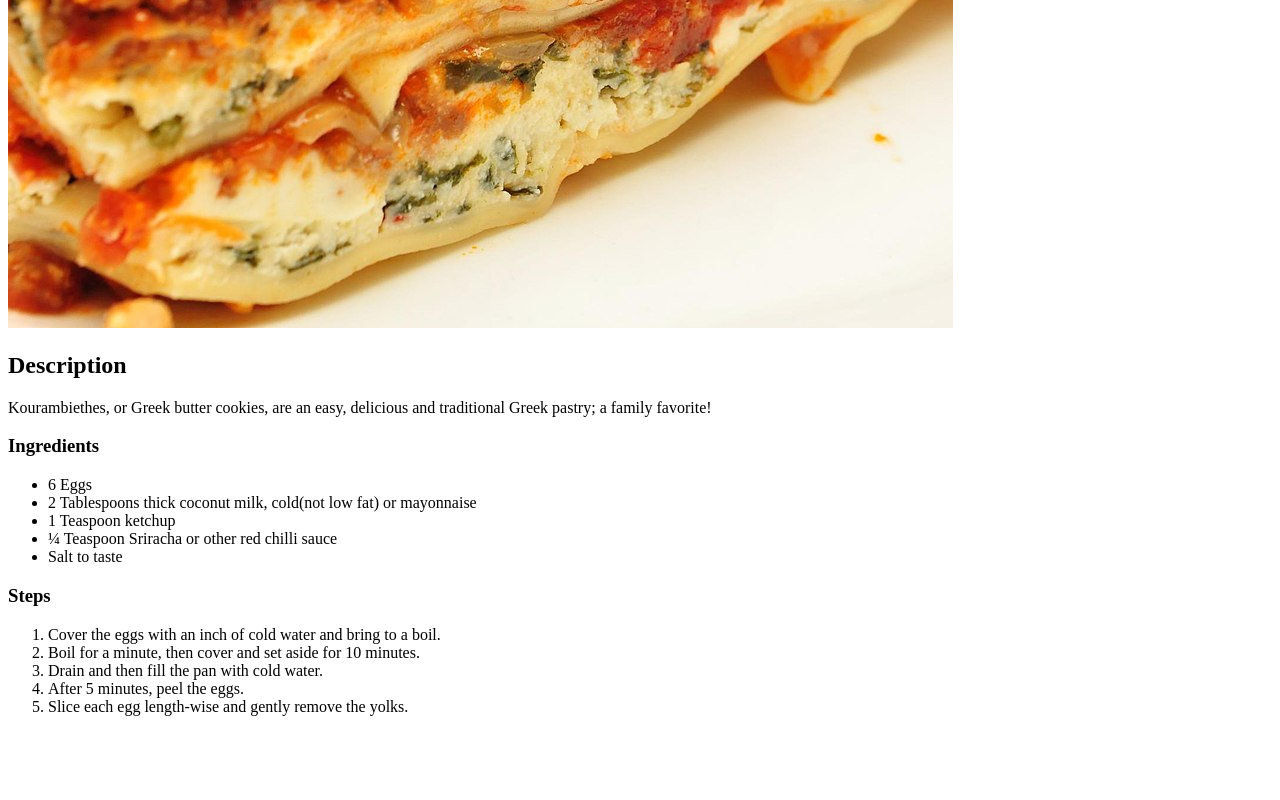
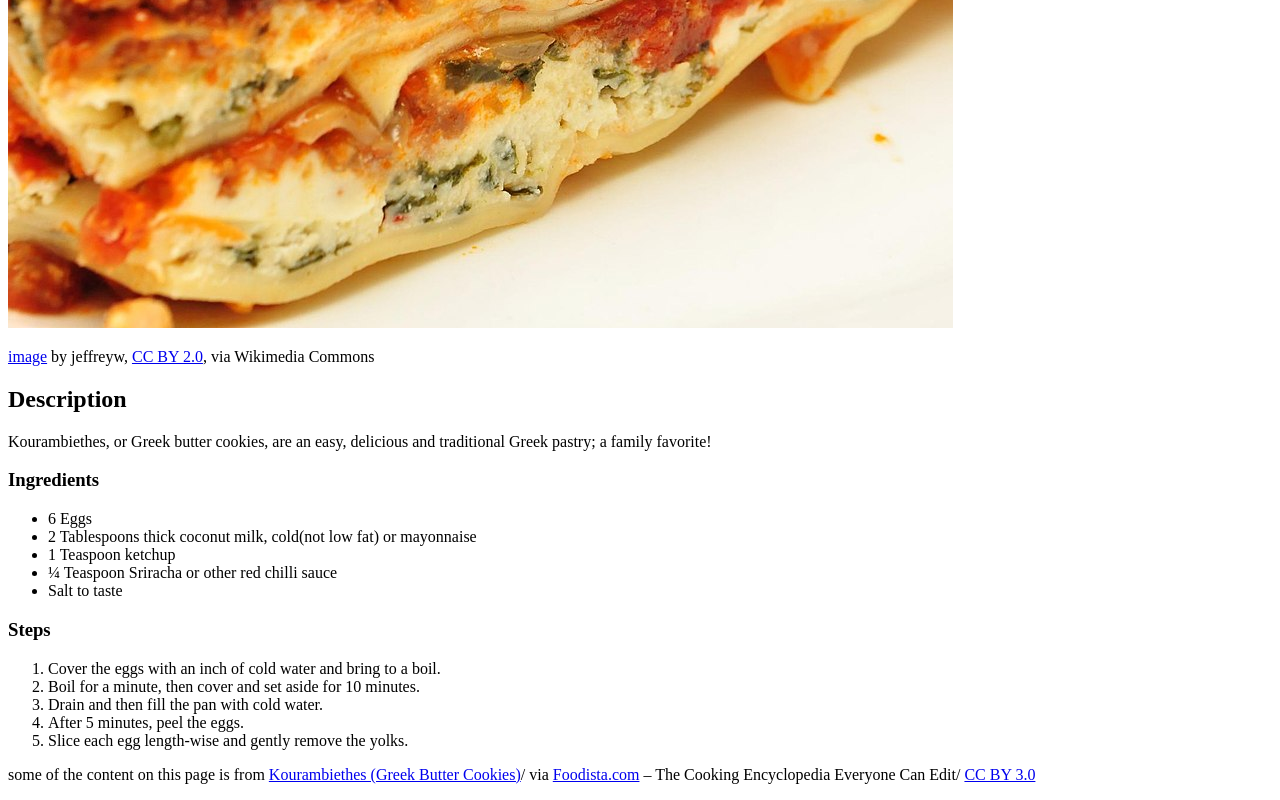
Before and after one commit to vkmx/odin-recipes, a plain HTML site: page recipes/lasagna.html in a window 1280 px wide. Shown: the part 520-1320 px from the top of the page. Before the commit the page ends 1252 px from the top, so only its background shows below. Drawn offline with Linux system fonts and the light colour scheme.

Commit message:
Add CC attributions for the text and images used

```diff
--- a/recipes/lasagna.html
+++ b/recipes/lasagna.html
@@ -8,6 +8,7 @@
     <h1>World's Best Lasagna Recipe</h1>
 
     <img src="lasagna.jpg" alt="a close up of a piece of lasagna">
+    <p><a href="https://commons.wikimedia.org/wiki/File:Lasagna_(1).jpg">image</a> by jeffreyw, <a href="https://creativecommons.org/licenses/by/2.0">CC BY 2.0</a>, via Wikimedia Commons</p>
 
     <h2>Description</h2>
     <p>Kourambiethes, or Greek butter cookies, are an easy, delicious and traditional Greek pastry; a family favorite!</p>
@@ -29,5 +30,11 @@
         <li>After 5 minutes, peel the eggs.</li>
         <li>Slice each egg length-wise and gently remove the yolks.</li>
     </ol>
+
+    <p>
+        some of the content on this page is from <a href="https://www.foodista.com/recipe/DX4YD34W/kourambiethes-greek-butter-cookies">Kourambiethes (Greek Butter Cookies)</a>/
+        via <a href="https://www.foodista.com">Foodista.com</a> – The Cooking Encyclopedia Everyone Can Edit/
+        <a href="http://creativecommons.org/licenses/by/3.0/">CC BY 3.0</a>
+    </p>
 </body>
 </html>
```
